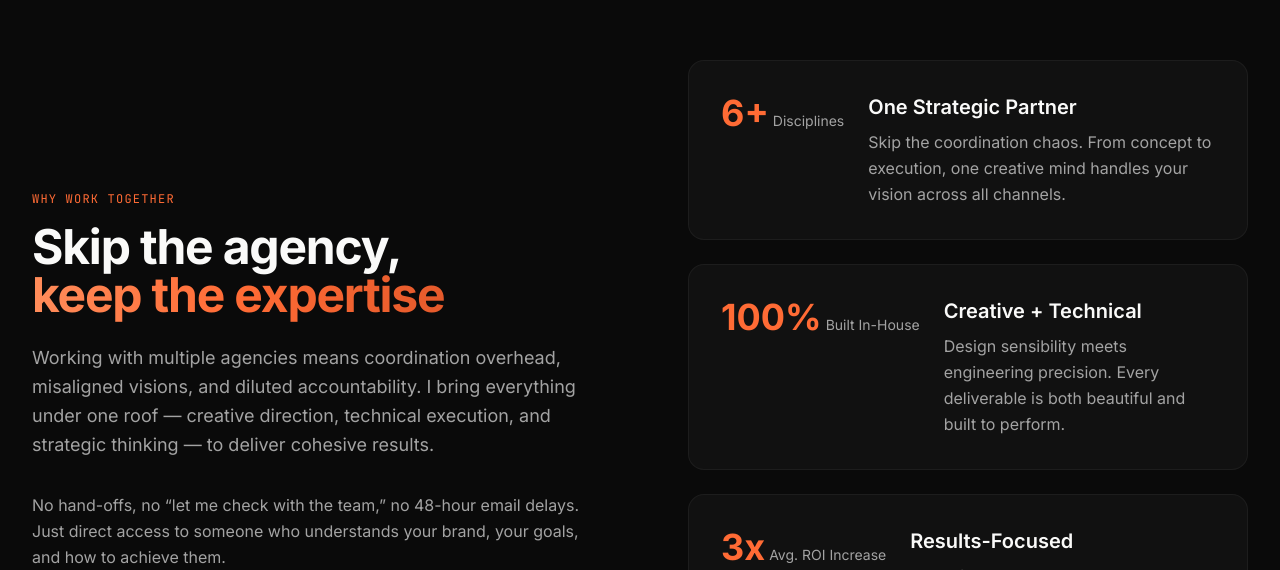
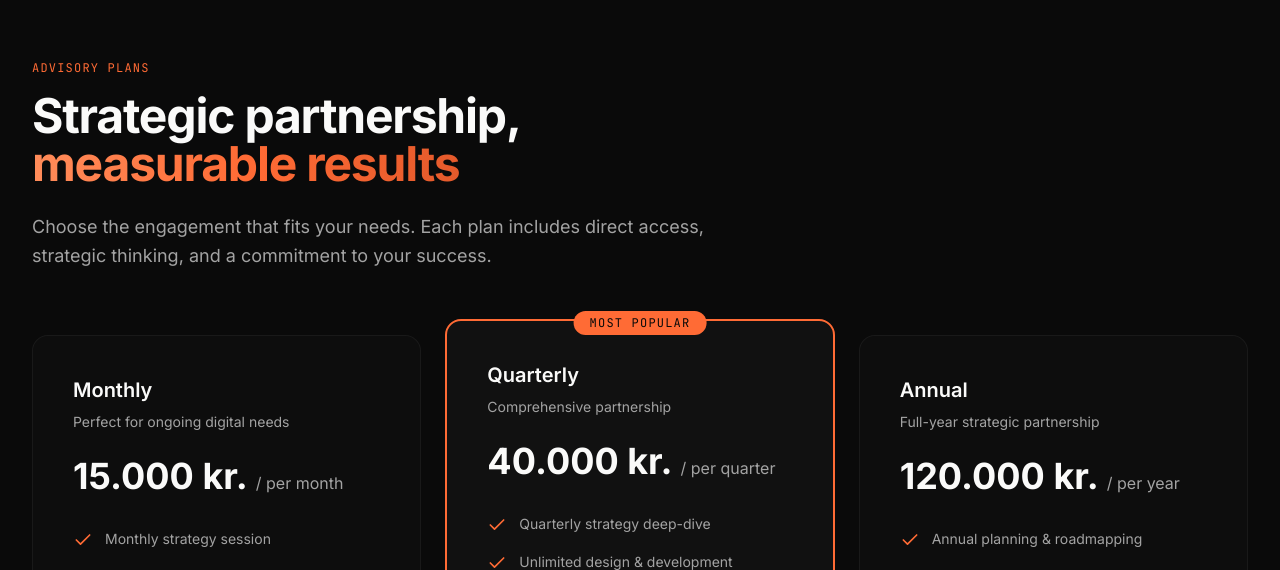
Before and after one commit to hejculto/premium-site, a Next.js app: page / in a window 1280 px wide. Shown: the part 5110-5680 px from the top of the page. Built offline with nearby package versions, Linux system fonts and the light colour scheme.

Commit message:
Remove WhyWorkWithMe section

```diff
--- a/src/app/page.tsx
+++ b/src/app/page.tsx
@@ -6,7 +6,6 @@ import {
   ServicesTransition,
   Portfolio,
   Services,
-  WhyWorkWithMe,
   AdvisoryPlans,
   About,
   FinalCTA,
@@ -24,7 +23,6 @@ export default function Home() {
         <ServicesTransition />
         <Portfolio />
         <Services />
-        <WhyWorkWithMe />
         <AdvisoryPlans />
         <About />
         <FinalCTA />
```
